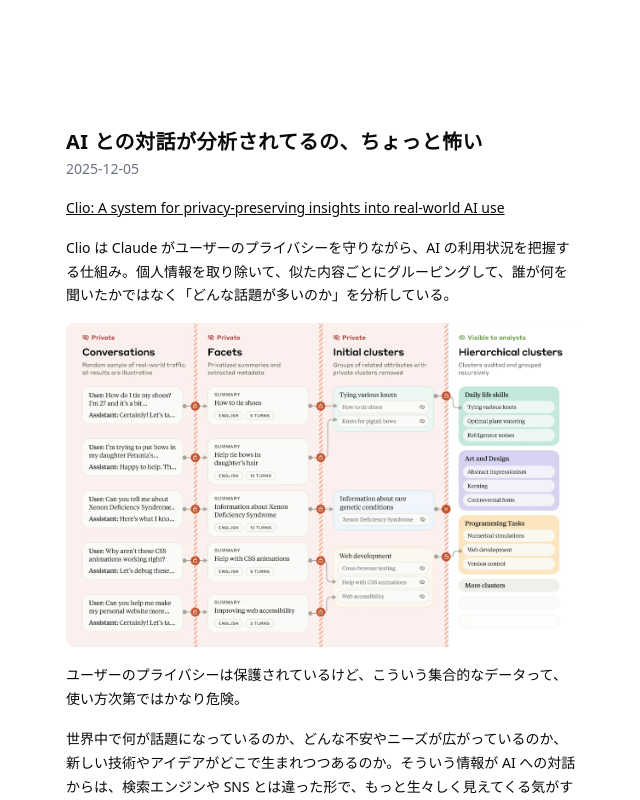
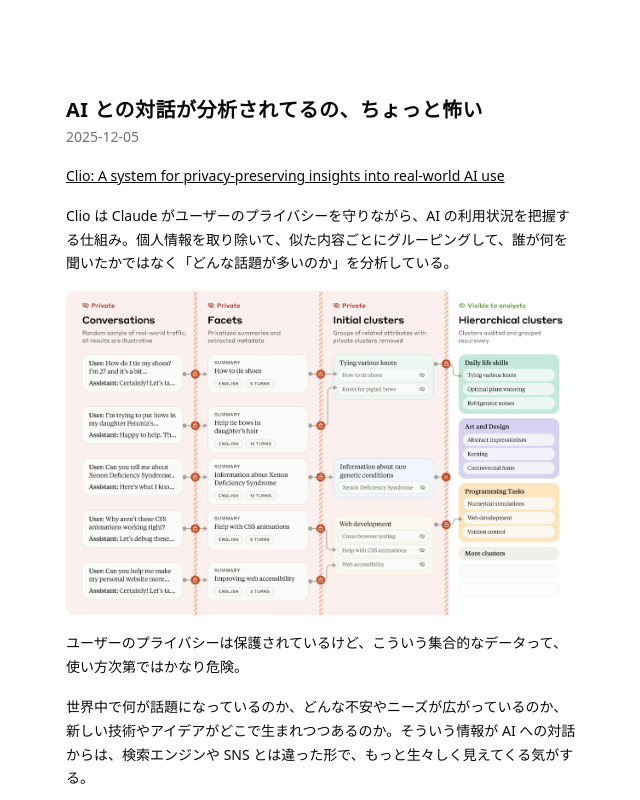
Before and after one commit to yuuki008/me, a Next.js app: page /blog in a window 1280 px wide. Shown: the top 800 px of the page, without its empty margins (318-958 px from the left). Built offline with nearby package versions, Linux system fonts and the light colour scheme.

Commit message:
Update blog list item layout and styling for better readability and spacing

```diff
--- a/src/app/blog/blog-list.tsx
+++ b/src/app/blog/blog-list.tsx
@@ -3,10 +3,10 @@
 
 export function BlogList({ posts }: { posts: Post[] }) {
   return (
-    <div className="divide-y py-14 max-w-lg mx-auto">
+    <div className="divide-y max-w-lg mx-auto">
       {posts.map((post) => (
-        <div className="py-10" key={post.slug}>
-          <div className="text-xl tracking-wide font-bold">{post.title}</div>
+        <div className="py-16" key={post.slug}>
+          <div className="text-xl tracking-wide font-bold line-clamp-1">{post.title}</div>
           <time className="text-gray-500 text-sm pt-2">{post.date}</time>
 
           <article className="prose mt-4">
```
